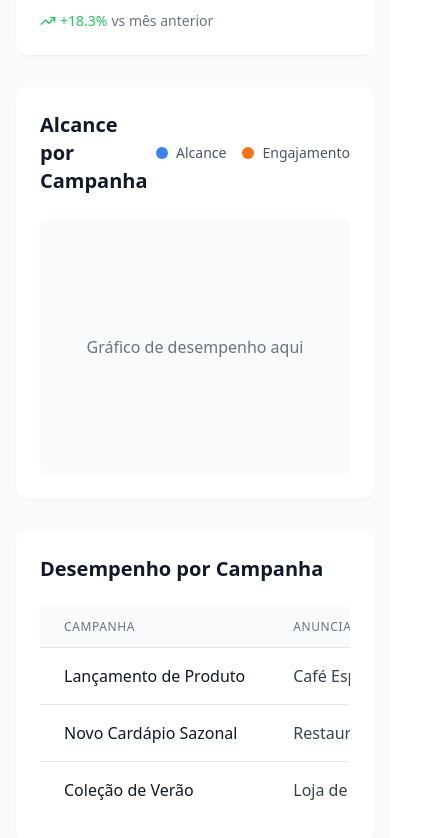
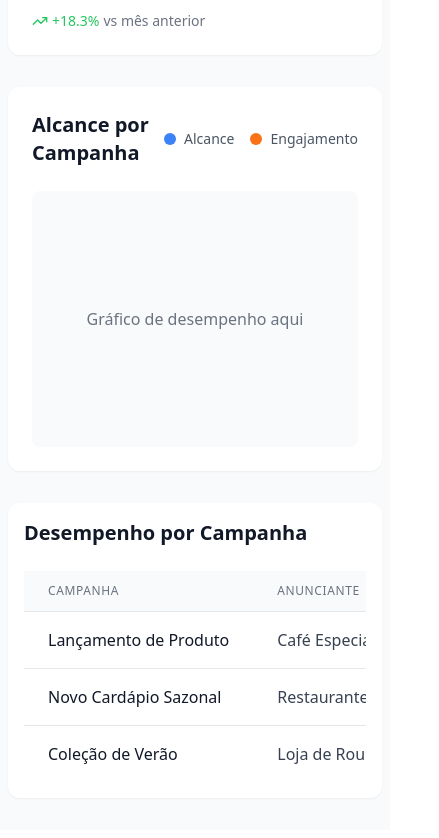
Before and after one commit to Amplifyuhub/amplifyhub, a React (Vite) app: page /desempenho-influenciador in a window 390 px wide. Shown: the part 1150-1988 px from the top of the page, 439 px wide, since content can reach past the window. Built offline with nearby package versions, Linux system fonts and the light colour scheme.

Commit message:
scrool tela influencer

```diff
--- a/src/pages/DesempenhoInfluenciador.tsx
+++ b/src/pages/DesempenhoInfluenciador.tsx
@@ -13,10 +13,10 @@ const DesempenhoInfluenciador = () => {
   const goToDesempenho = () => navigate('/desempenho-influenciador');
 
   return (
-    <div className="min-h-screen bg-gray-50">
+    <div className="min-h-screen bg-gray-50 w-full max-w-full overflow-x-hidden">
       {/* Navbar */}
-      <nav className="bg-white shadow-sm">
-        <div className="container mx-auto px-4 py-3">
+      <nav className="bg-white shadow-sm w-full max-w-full">
+        <div className="container mx-auto px-4 py-3 w-full max-w-full">
           <div className="flex justify-between items-center">
             <div className="flex items-center">
               <button onClick={goToHome} className="text-2xl font-bold text-gray-900">
@@ -43,9 +43,9 @@ const DesempenhoInfluenciador = () => {
       </nav>
 
       {/* Sidebar and Main Content */}
-      <div className="container mx-auto px-4 py-8 flex flex-col md:flex-row gap-8">
+      <div className="container mx-auto px-2 sm:px-4 py-8 flex flex-col md:flex-row gap-8 w-full max-w-full">
         {/* Sidebar */}
-        <div className="md:w-64 flex-shrink-0">
+        <div className="md:w-64 flex-shrink-0 w-full md:max-w-xs">
           <div className="bg-white rounded-xl shadow-sm p-4">
             <ul className="space-y-2">
               <li>
@@ -89,7 +89,7 @@ const DesempenhoInfluenciador = () => {
         </div>
 
         {/* Main Content */}
-        <div className="flex-1">
+        <div className="flex-1 w-full max-w-full">
           <div className="flex justify-between items-center mb-6">
             <h1 className="text-2xl font-bold text-gray-900">Análise de Desempenho</h1>
 
@@ -192,10 +192,10 @@ const DesempenhoInfluenciador = () => {
           </div>
 
           {/* Campaign Performance Table */}
-          <div className="bg-white p-6 rounded-xl shadow-sm">
+          <div className="bg-white p-4 sm:p-6 rounded-xl shadow-sm w-full max-w-full">
             <h2 className="text-xl font-bold text-gray-900 mb-6">Desempenho por Campanha</h2>
-            <div className="overflow-x-auto">
-              <table className="min-w-full divide-y divide-gray-200">
+            <div className="overflow-x-auto w-full">
+              <table className="min-w-full divide-y divide-gray-200 w-full">
                 <thead className="bg-gray-50">
                   <tr>
                     <th scope="col" className="px-6 py-3 text-left text-xs font-medium text-gray-500 uppercase tracking-wider">
```
